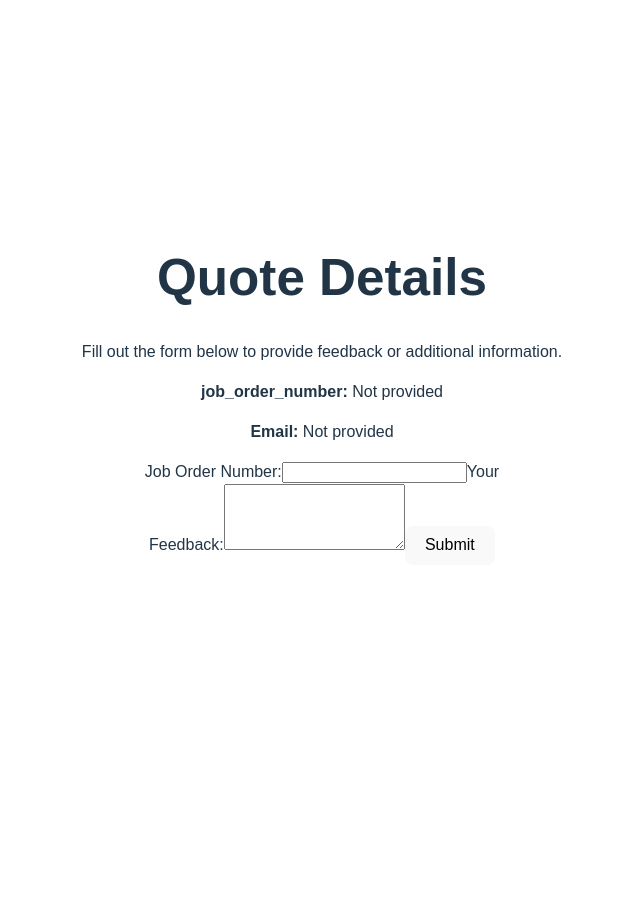
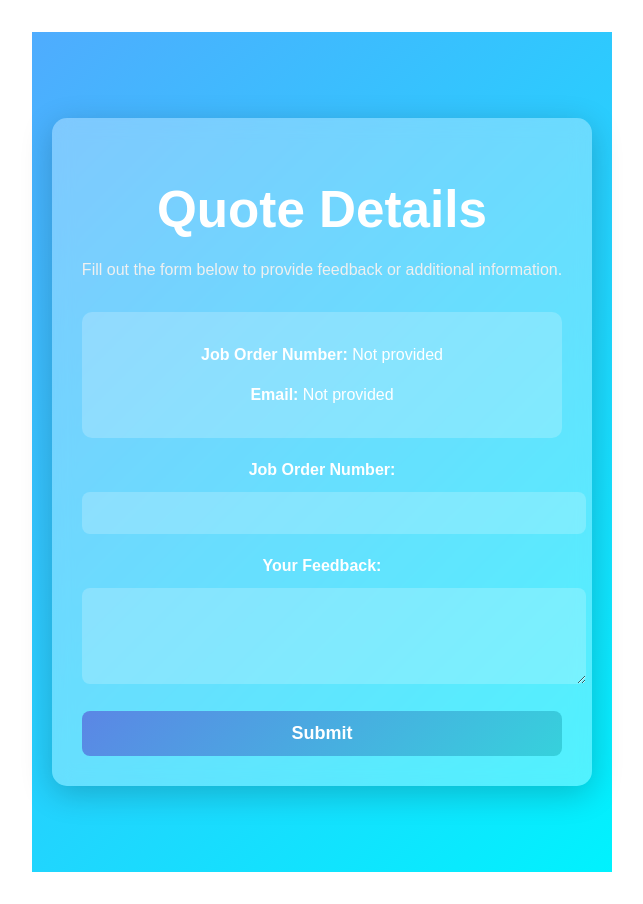
Before and after one commit to sivaathri/Feedback, a React (Vite) app: page / in a window 1280 px wide. Shown: the whole page, without its empty margins (318-961 px from the left). Before the commit the page ends 800 px from the top, so only its background shows below. Built offline with nearby package versions, Linux system fonts and the light colour scheme.

Commit message:
`Refactor QuoteDetailsForm component: update styles, layout, and form fields`

```diff
--- a/src/QuoteDetailsForm .jsx
+++ b/src/QuoteDetailsForm .jsx
@@ -41,42 +41,137 @@ const QuoteDetailsForm = () => {
   };
 
   return (
-    <div style={{ fontFamily: "Arial, sans-serif", margin: "20px" }}>
-      <h1>Quote Details</h1>
-      <p>Fill out the form below to provide feedback or additional information.</p>
-
-      {/* Display email */}
-      <p>
-        <strong>job_order_number:</strong> {job_order_number || "Not provided"}
+    <div
+      style={{
+        fontFamily: "'Poppins', sans-serif",
+        minHeight: "100vh",
+        display: "flex",
+        alignItems: "center",
+        justifyContent: "center",
+        background: "linear-gradient(135deg, #4facfe, #00f2fe)",
+        padding: "20px",
+      }}
+    >
+      <div
+        style={{
+          background: "rgba(255, 255, 255, 0.3)",
+          backdropFilter: "blur(10px)",
+          borderRadius: "15px",
+          boxShadow: "0 8px 32px rgba(0, 0, 0, 0.2)",
+          padding: "30px",
+          width: "90%",
+          maxWidth: "500px",
+          textAlign: "center",
+        }}
+      >
+        <h1 style={{ color: "#fff", marginBottom: "20px" }}>Quote Details</h1>
+        <p style={{ color: "#f0f0f0", marginBottom: "30px" }}>
+          Fill out the form below to provide feedback or additional information.
         </p>
 
+        <div
+          style={{
+            background: "rgba(255, 255, 255, 0.2)",
+            padding: "15px",
+            borderRadius: "10px",
+            marginBottom: "20px",
+            color: "#fff",
+          }}
+        >
+          <p>
+            <strong>Job Order Number:</strong>{" "}
+            {job_order_number || "Not provided"}
+          </p>
           <p>
             <strong>Email:</strong> {email || "Not provided"}
           </p>
+        </div>
 
-      <form
-        onSubmit={handleSubmit}
+        <form onSubmit={handleSubmit}>
+          <label
+            htmlFor="jobOrder"
             style={{
-          maxWidth: "400px",
-          margin: "auto",
+              display: "block",
+              marginBottom: "10px",
+              color: "#fff",
+              fontWeight: "600",
             }}
           >
-        <label htmlFor="jobOrder">Job Order Number:</label>
-        <input type="text" id="jobOrder" value={job_order_number} readOnly />
+            Job Order Number:
+          </label>
+          <input
+            type="text"
+            id="jobOrder"
+            value={job_order_number}
+            readOnly
+            style={{
+              width: "100%",
+              padding: "12px",
+              marginBottom: "20px",
+              borderRadius: "8px",
+              border: "none",
+              outline: "none",
+              background: "rgba(255, 255, 255, 0.2)",
+              color: "#fff",
+              fontSize: "16px",
+            }}
+          />
 
-        <label htmlFor="feedback">Your Feedback:</label>
+          <label
+            htmlFor="feedback"
+            style={{
+              display: "block",
+              marginBottom: "10px",
+              color: "#fff",
+              fontWeight: "600",
+            }}
+          >
+            Your Feedback:
+          </label>
           <textarea
             id="feedback"
             value={feedback}
             onChange={(e) => setFeedback(e.target.value)}
             rows="4"
             required
+            style={{
+              width: "100%",
+              padding: "12px",
+              borderRadius: "8px",
+              border: "none",
+              outline: "none",
+              background: "rgba(255, 255, 255, 0.2)",
+              color: "#fff",
+              fontSize: "16px",
+              marginBottom: "20px",
+            }}
           ></textarea>
 
-        <button type="submit" style={{ marginTop: "16px" }}>
+          <button
+            type="submit"
+            style={{
+              width: "100%",
+              padding: "12px",
+              borderRadius: "8px",
+              border: "none",
+              background: "linear-gradient(135deg, #5b86e5, #36d1dc)",
+              color: "#fff",
+              fontSize: "18px",
+              fontWeight: "600",
+              cursor: "pointer",
+              transition: "transform 0.2s ease, background 0.3s ease",
+            }}
+            onMouseOver={(e) => {
+              e.target.style.transform = "scale(1.05)";
+            }}
+            onMouseOut={(e) => {
+              e.target.style.transform = "scale(1)";
+            }}
+          >
             Submit
           </button>
         </form>
+      </div>
     </div>
   );
 };
```
Lines whose indentation alone changed are shown as unchanged.
